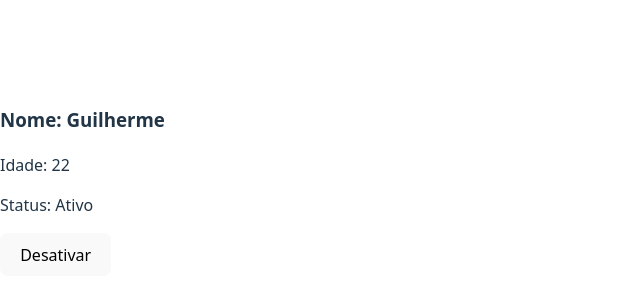
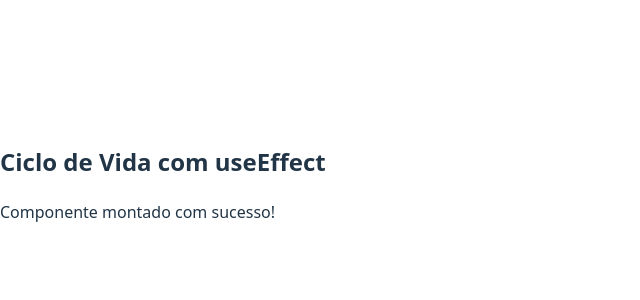
Before and after one commit to GuiAlmeida03/Front-end-e-Mobile-Development, a React (Vite) app in the folder projeto-react/my-react-app/: page / in a window 1280 px wide. Shown: the part 218-518 px from the top of the page, without its empty margins (0-640 px from the left). Built offline with nearby package versions, Linux system fonts and the light colour scheme.

Commit message:
feat: Demonstra ciclo de vida com useEffect no componente CicloDeVida

```diff
--- a/projeto-react/my-react-app/src/App.jsx
+++ b/projeto-react/my-react-app/src/App.jsx
@@ -1,18 +1,16 @@
 // src/App.jsx
 
 // 1. Importe o componente que você quer testar
-import UsuarioInfo from './components/UsuarioInfo';
+import CicloDeVida from './components/CicloDeVida';
 
-// 2. Comente os imports dos componentes que você já testou
-// import BoasVindas from './components/BoasVindas';
-// import Contador from './components/Contador';
-
+// 2. Comente os imports dos componentes anteriores
+// import UsuarioInfo from './components/UsuarioInfo';
 
 function App() {
   return (
     <div>
-      {/* 3. Renderize aqui o componente atual que está sendo testado */}
-      <UsuarioInfo />
+      {/* 3. Renderize o componente em teste */}
+      <CicloDeVida />
     </div>
   );
 }
--- /dev/null
+++ b/projeto-react/my-react-app/src/components/CicloDeVida.jsx
@@ -0,0 +1,26 @@
+// src/components/CicloDeVida.jsx
+import { useState, useEffect } from 'react';
+
+function CicloDeVida() {
+  const [mensagem, setMensagem] = useState('Componente ainda não montou.');
+
+  // useEffect para quando o componente monta
+  useEffect(() => {
+    console.log('Componente montou!');
+    setMensagem('Componente montado com sucesso!');
+
+    // Função de limpeza que executa quando o componente desmonta
+    return () => {
+      console.log('Componente desmontou! Limpando...');
+    };
+  }, []); // Array de dependências vazio para executar apenas uma vez
+
+  return (
+    <div>
+      <h2>Ciclo de Vida com useEffect</h2>
+      <p>{mensagem}</p>
+    </div>
+  );
+}
+
+export default CicloDeVida;
```
